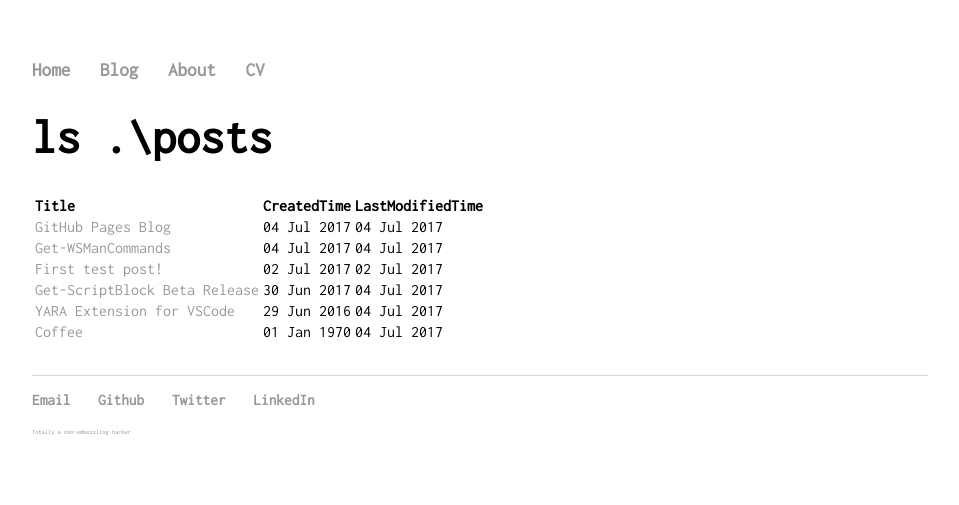
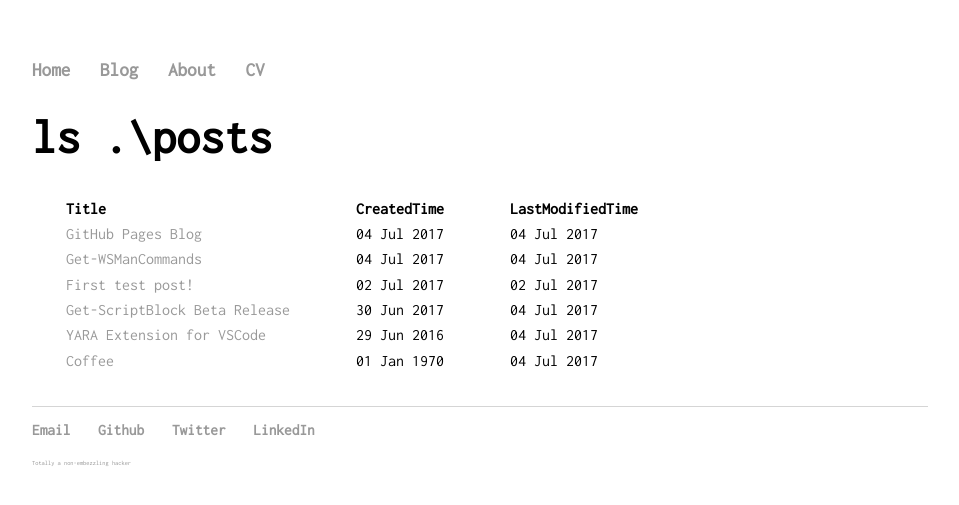
Before and after one commit to infosec-intern/infosec-intern.github.io, a Jekyll site: the page built from blog.html, in a window 1280 px wide. Shown: the top 505 px of the page, without its empty margins (160-1119 px from the left). Built offline with Jekyll 4.4.1, drawn with Linux system fonts in a browser that asks for light colours.

Commit message:
forgot comma in cell padding css

```diff
--- a/blog.html
+++ b/blog.html
@@ -6,7 +6,7 @@ title: Infosec Intern's Blog
     #posts {
         margin: 2em 0;
     }
-    #posts th td {
+    #posts th, td {
         padding: 0.2em 2em;
     }
     #posts thead th {
```
